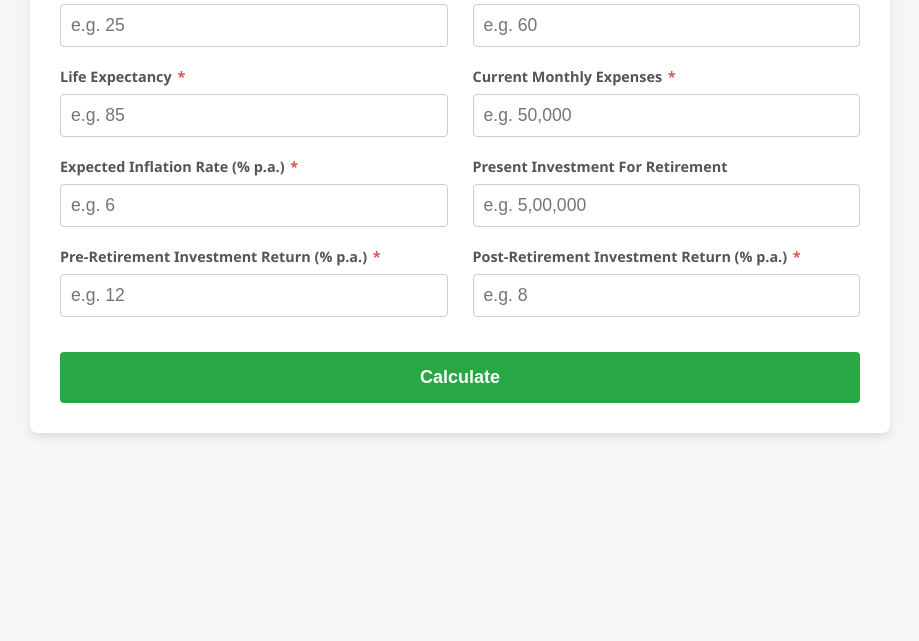
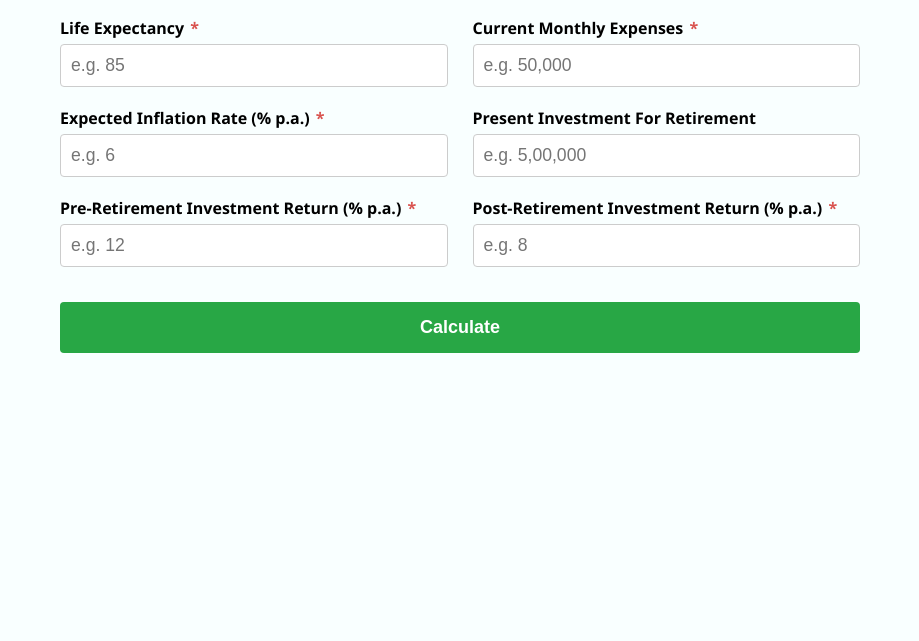
Before and after one commit to MayankMallik/Retirement-Calculator, a plain HTML site: page index.html in a window 1280 px wide. Shown: the part 159-800 px from the top of the page, without its empty margins (180-1099 px from the left). Drawn offline with Linux system fonts and the light colour scheme.

Commit message:
Update style.css

```diff
--- a/style.css
+++ b/style.css
@@ -2,15 +2,12 @@ body {
     font-family: 'Segoe UI', Tahoma, Geneva, Verdana, sans-serif;
     display: flex;
     justify-content: center;
-    padding: 20px;
-    background-color: #f4f7f6;
+    background-color: #f9ffff;
 }
 
 .calculator-card {
-    background: white;
-    padding: 30px;
+    background: transparent;
     border-radius: 8px;
-    box-shadow: 0 4px 10px rgba(0,0,0,0.1);
     max-width: 800px;
     width: 100%;
 }
@@ -36,10 +33,8 @@ h2 { color: #333; margin-bottom: 25px; text-align: center; }
 
 label {
     display: block;
-    margin-bottom: 8px;
+    margin-bottom: 5px;
     font-weight: bold;
-    font-size: 0.9rem;
-    color: #555;
 }
 
 /* Red Asterisk Styling */
```
